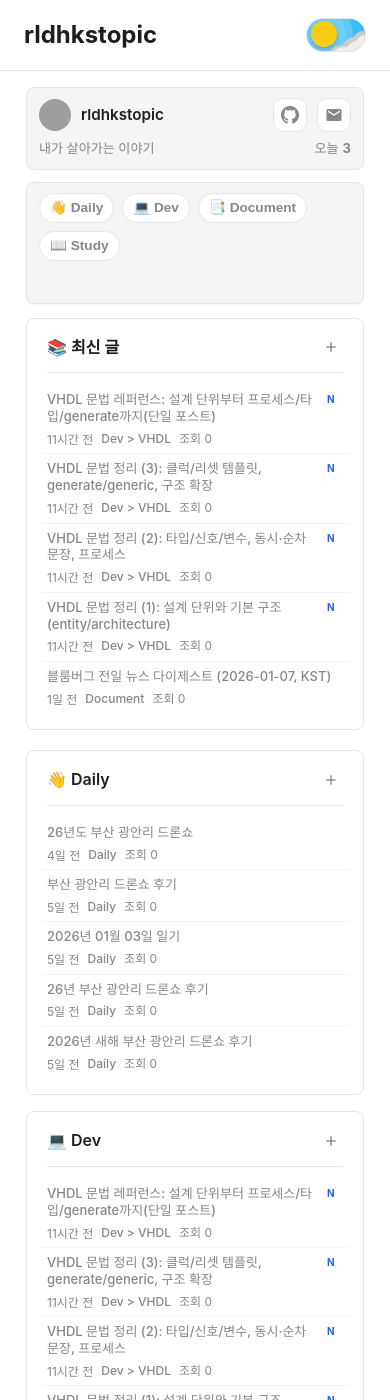
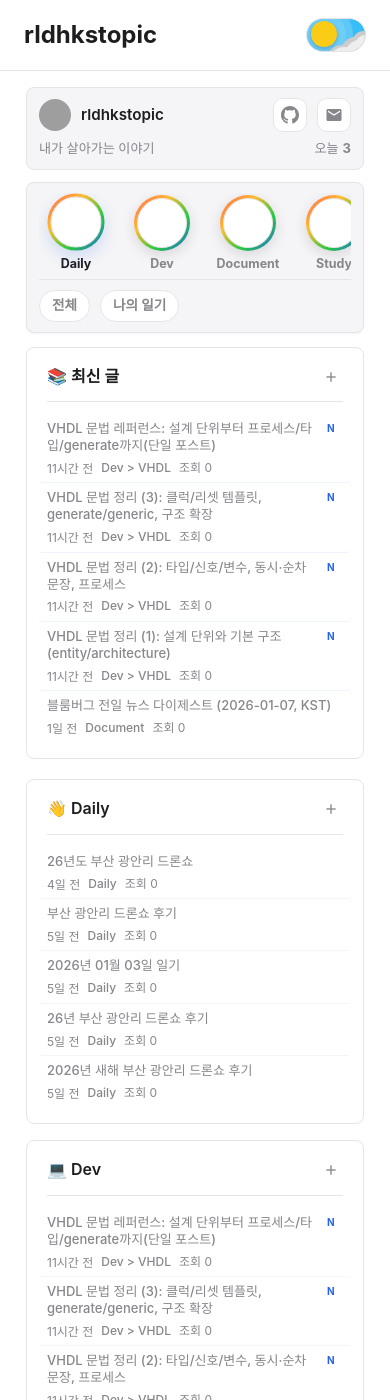
Before and after one commit to rldhkstopic/rldhkstopic.github.io, a Jekyll site: the page built from index.html, in a window 390 px wide and 1400 px high. Built offline with Jekyll 4.4.1, drawn with Linux system fonts in a browser that asks for light colours; nearby versions of some CDN libraries; the list of posts is cut into pages by our own code; a style sheet for code colours, icons or effects is not loaded; grey boxes are pictures that could not be loaded.

Commit message:
[v0.0.19] Update: switch mobile categories to story-style horizontal slider

```diff
--- a/assets/css/main.css
+++ b/assets/css/main.css
@@ -476,11 +476,8 @@ body.home-page .site-header {
   border-radius: var(--border-radius);
 }
 
-.mobile-category-panel {
+.mobile-category-stories {
   display: none;
-  flex-direction: column;
-  align-items: stretch;
-  gap: 8px;
   padding: 10px 12px;
   margin: 0 0 14px 0;
   background: var(--bg-secondary);
@@ -489,72 +486,109 @@ body.home-page .site-header {
   box-shadow: var(--shadow-sm);
 }
 
-.mobile-category-top {
-  display: flex;
-  align-items: center;
-  gap: 8px;
-  flex-wrap: wrap;
-}
-
-.mobile-cat-btn {
-  appearance: none;
+.mobile-story-row {
+  display: flex;
+  gap: 12px;
+  overflow-x: auto;
+  overflow-y: hidden;
+  padding: 2px 2px 8px 2px;
+  -webkit-overflow-scrolling: touch;
+  scroll-snap-type: x mandatory;
+}
+
+.mobile-story-row::-webkit-scrollbar {
+  display: none;
+}
+
+.mobile-story {
+  scroll-snap-align: start;
+  text-decoration: none;
+  color: var(--text-secondary);
+  display: flex;
+  flex-direction: column;
+  align-items: center;
+  gap: 6px;
+  flex: 0 0 auto;
+  width: 74px;
+}
+
+.mobile-story-ring {
+  width: 56px;
+  height: 56px;
+  border-radius: 50%;
+  background: linear-gradient(135deg, #ff5f56, #ffbd2e, #27c93f, #2563EB);
+  padding: 3px;
+  position: relative;
+  box-shadow: 0 4px 14px rgba(0, 0, 0, 0.12);
+}
+
+.mobile-story-ring::after {
+  content: '';
+  position: absolute;
+  inset: 3px;
+  border-radius: 50%;
+  background: var(--bg-primary);
+  border: 1px solid var(--border-color);
+}
+
+.mobile-story.is-active .mobile-story-ring {
+  transform: translateY(-1px) scale(1.02);
+  box-shadow: 0 6px 16px rgba(37, 99, 235, 0.18);
+}
+
+.mobile-story-label {
+  font-size: 0.78rem;
+  font-weight: 700;
+  line-height: 1.1;
+  text-align: center;
+  max-width: 100%;
+  overflow: hidden;
+  text-overflow: ellipsis;
+  white-space: nowrap;
+}
+
+.mobile-story.is-active .mobile-story-label {
+  color: var(--text-primary);
+}
+
+.mobile-story-subrow {
+  border-top: 1px solid var(--border-color);
+  padding-top: 10px;
+}
+
+.mobile-substories {
+  display: none;
+  gap: 10px;
+  overflow-x: auto;
+  overflow-y: hidden;
+  -webkit-overflow-scrolling: touch;
+  scroll-snap-type: x proximity;
+}
+
+.mobile-substories.is-active {
+  display: flex;
+}
+
+.mobile-substories::-webkit-scrollbar {
+  display: none;
+}
+
+.mobile-substory {
+  scroll-snap-align: start;
+  flex: 0 0 auto;
+  text-decoration: none;
+  color: var(--text-secondary);
   border: 1px solid var(--border-color);
   background: var(--bg-primary);
-  color: var(--text-secondary);
   border-radius: 999px;
-  padding: 7px 10px;
+  padding: 8px 12px;
   font-size: 0.85rem;
   font-weight: 700;
   line-height: 1;
-  cursor: pointer;
-  white-space: nowrap;
   transition: background 180ms ease, border-color 180ms ease, color 180ms ease, transform 180ms ease;
 }
 
-.mobile-cat-btn.is-active {
-  color: var(--accent-color);
-  border-color: var(--accent-color);
-  background: var(--accent-light);
-  transform: translateY(-1px);
-}
-
-.mobile-category-sub {
-  display: flex;
-  align-items: center;
-  gap: 8px;
-  flex-wrap: wrap;
-  overflow: hidden;
-  max-height: 0;
-  opacity: 0;
-  transform: translateY(-4px);
-  pointer-events: none;
-  transition: max-height 220ms ease, opacity 220ms ease, transform 220ms ease;
-}
-
-.mobile-category-sub.is-open {
-  max-height: 140px; /* 2~3줄 정도 */
-  opacity: 1;
-  transform: translateY(0);
-  pointer-events: auto;
-}
-
-.mobile-sub-chip {
-  display: inline-flex;
-  align-items: center;
-  padding: 6px 10px;
-  border-radius: 999px;
-  border: 1px solid var(--border-color);
-  background: transparent;
-  color: var(--text-secondary);
-  text-decoration: none;
-  font-size: 0.82rem;
-  font-weight: 600;
-  line-height: 1;
-  white-space: nowrap;
-  transition: background 180ms ease, border-color 180ms ease, color 180ms ease, transform 180ms ease;
-}
-
-.mobile-sub-chip:hover {
+.mobile-substory:hover {
   color: var(--accent-color);
   border-color: var(--accent-color);
   background: var(--accent-light);
@@ -2745,8 +2779,8 @@ article div[role="doc-endnotes"] {
     display: flex;
   }
 
-  .mobile-category-panel {
-    display: flex;
+  .mobile-category-stories {
+    display: block;
   }
 
   .profile-section {
--- a/index.html
+++ b/index.html
@@ -274,69 +274,71 @@ layout: default
       });
     </script>
 
-    <!-- 모바일/태블릿 카테고리 패널: 상위 클릭 → 하위 노출 -->
-    <nav class="mobile-category-panel" aria-label="카테고리">
-      <div class="mobile-category-top" role="tablist" aria-label="상위 카테고리">
-        <button type="button" class="mobile-cat-btn" data-cat="daily" aria-expanded="false">👋 Daily</button>
-        <button type="button" class="mobile-cat-btn" data-cat="dev" aria-expanded="false">💻 Dev</button>
-        <button type="button" class="mobile-cat-btn" data-cat="document" aria-expanded="false">📑 Document</button>
-        <button type="button" class="mobile-cat-btn" data-cat="study" aria-expanded="false">📖 Study</button>
+    <!-- 모바일/태블릿 카테고리 스토리(인스타 스토리 느낌): 좌우 스와이프 선택 -->
+    <nav class="mobile-category-stories" aria-label="카테고리">
+      <div class="mobile-story-row" aria-label="상위 카테고리">
+        <a class="mobile-story is-active" data-cat="daily" href="/daily/">
+          <span class="mobile-story-ring"></span>
+          <span class="mobile-story-label">Daily</span>
+        </a>
+        <a class="mobile-story" data-cat="dev" href="/dev/">
+          <span class="mobile-story-ring"></span>
+          <span class="mobile-story-label">Dev</span>
+        </a>
+        <a class="mobile-story" data-cat="document" href="/document/">
+          <span class="mobile-story-ring"></span>
+          <span class="mobile-story-label">Document</span>
+        </a>
+        <a class="mobile-story" data-cat="study" href="/study/">
+          <span class="mobile-story-ring"></span>
+          <span class="mobile-story-label">Study</span>
+        </a>
       </div>
 
-      <div class="mobile-category-sub" data-cat="daily" aria-hidden="true">
-        <a href="/daily/" class="mobile-sub-chip">전체</a>
-        <a href="/daily/" class="mobile-sub-chip">나의 일기</a>
-      </div>
-
-      <div class="mobile-category-sub" data-cat="dev" aria-hidden="true">
-        <a href="/dev/" class="mobile-sub-chip">전체</a>
-        <a href="/dev/vhdl/" class="mobile-sub-chip">VHDL</a>
-        <a href="/dev/" class="mobile-sub-chip">바이브 코딩</a>
-      </div>
-
-      <div class="mobile-category-sub" data-cat="document" aria-hidden="true">
-        <a href="/document/" class="mobile-sub-chip">전체</a>
-        <a href="/document/" class="mobile-sub-chip">U.S. Stock News</a>
-        <a href="/document/" class="mobile-sub-chip">My Stocks</a>
-      </div>
-
-      <div class="mobile-category-sub" data-cat="study" aria-hidden="true">
-        <a href="/study/" class="mobile-sub-chip">전체</a>
-        <a href="/study/" class="mobile-sub-chip">FPGA</a>
-        <a href="/study/" class="mobile-sub-chip">바이브 코딩</a>
-        <a href="/study/" class="mobile-sub-chip">모르는 개념</a>
+      <div class="mobile-story-subrow" aria-label="하위 카테고리">
+        <div class="mobile-substories is-active" data-cat="daily">
+          <a href="/daily/" class="mobile-substory">전체</a>
+          <a href="/daily/" class="mobile-substory">나의 일기</a>
+        </div>
+        <div class="mobile-substories" data-cat="dev">
+          <a href="/dev/" class="mobile-substory">전체</a>
+          <a href="/dev/vhdl/" class="mobile-substory">VHDL</a>
+          <a href="/dev/" class="mobile-substory">바이브 코딩</a>
+        </div>
+        <div class="mobile-substories" data-cat="document">
+          <a href="/document/" class="mobile-substory">전체</a>
+          <a href="/document/" class="mobile-substory">U.S. Stock News</a>
+          <a href="/document/" class="mobile-substory">My Stocks</a>
+        </div>
+        <div class="mobile-substories" data-cat="study">
+          <a href="/study/" class="mobile-substory">전체</a>
+          <a href="/study/" class="mobile-substory">FPGA</a>
+          <a href="/study/" class="mobile-substory">바이브 코딩</a>
+          <a href="/study/" class="mobile-substory">모르는 개념</a>
+        </div>
       </div>
     </nav>
 
     <script>
-      // 모바일 카테고리: 상위 버튼 클릭 시 하위 토글
+      // 모바일 카테고리 스토리: 선택 시 하위 줄 갱신(상위는 링크 그대로 이동 가능)
       document.addEventListener('DOMContentLoaded', function() {
-        const btns = Array.from(document.querySelectorAll('.mobile-cat-btn'));
-        const subs = Array.from(document.querySelectorAll('.mobile-category-sub'));
-        if (btns.length === 0 || subs.length === 0) return;
+        const stories = Array.from(document.querySelectorAll('.mobile-category-stories .mobile-story'));
+        const subGroups = Array.from(document.querySelectorAll('.mobile-category-stories .mobile-substories'));
+        if (stories.length === 0 || subGroups.length === 0) return;
 
-        function closeAll() {
-          btns.forEach(b => b.setAttribute('aria-expanded', 'false'));
-          btns.forEach(b => b.classList.remove('is-active'));
-          subs.forEach(s => {
-            s.classList.remove('is-open');
-            s.setAttribute('aria-hidden', 'true');
-          });
+        function setActive(cat) {
+          stories.forEach(s => s.classList.toggle('is-active', s.getAttribute('data-cat') === cat));
+          subGroups.forEach(g => g.classList.toggle('is-active', g.getAttribute('data-cat') === cat));
         }
 
-        btns.forEach(btn => {
-          btn.addEventListener('click', function() {
-            const cat = btn.getAttribute('data-cat');
-            const target = subs.find(s => s.getAttribute('data-cat') === cat);
-            const expanded = btn.getAttribute('aria-expanded') === 'true';
-            closeAll();
-            if (!expanded && target) {
-              btn.setAttribute('aria-expanded', 'true');
-              btn.classList.add('is-active');
-              target.classList.add('is-open');
-              target.setAttribute('aria-hidden', 'false');
-            }
-          });
+        stories.forEach(s => {
+          s.addEventListener('click', function(e) {
+            // 탭 느낌으로 하위만 바꾸고 싶을 때: 짧은 탭은 하위 전환, 길게/드래그는 스크롤
+            // 기본은 링크 이동이지만, 현재 페이지에서 "선택" UX를 원하므로 탭은 전환으로 처리한다.
+            e.preventDefault();
+            const cat = s.getAttribute('data-cat');
+            if (cat) setActive(cat);
+          }, { passive: false });
         });
       });
     </script>
```
Also changed, not shown: CHANGELOG.md, 1 other file.
